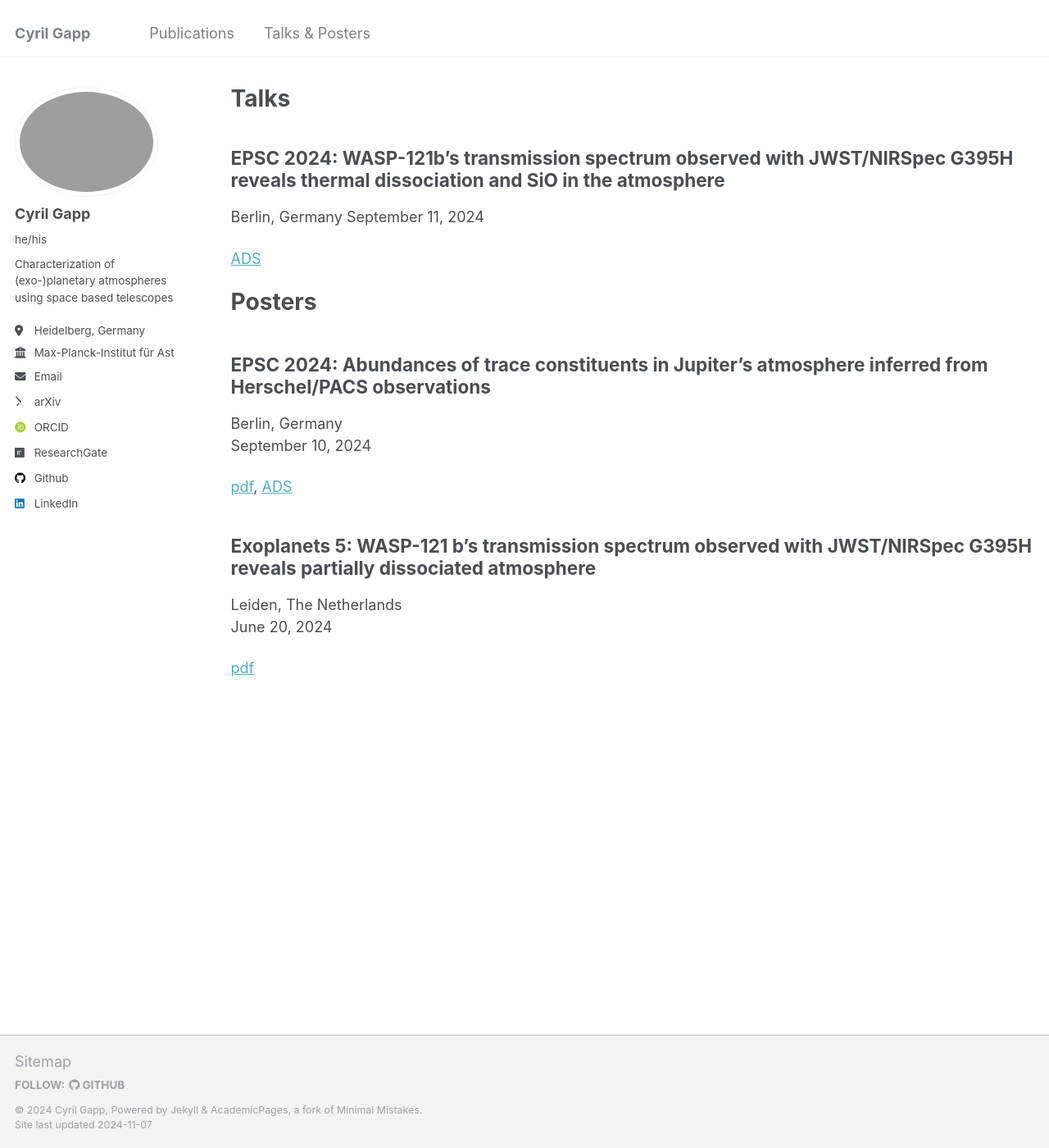
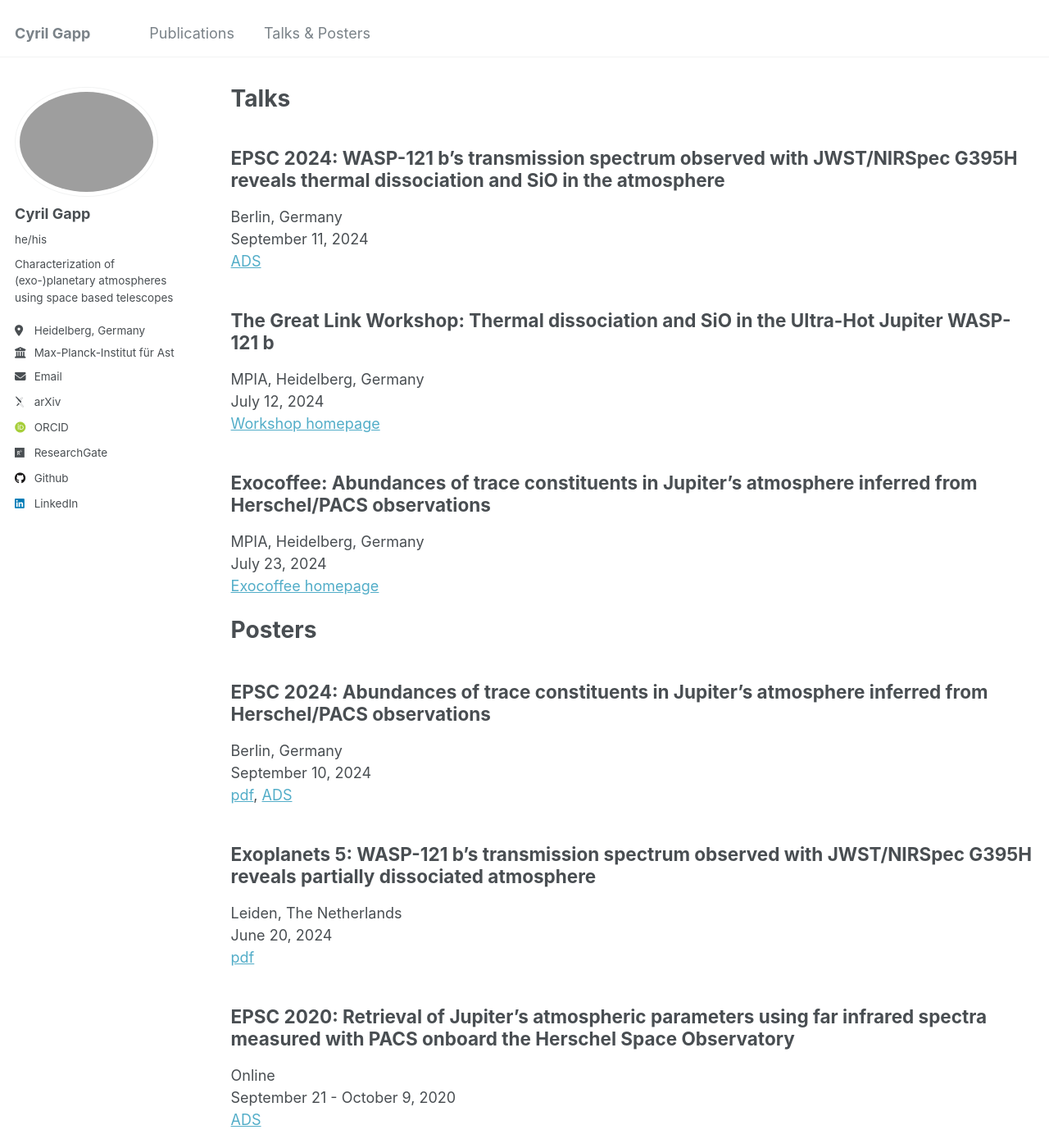
Before and after one commit to gapp-c/gapp-c.github.io, a Jekyll site: the page built from _pages/talks.md, in a window 1280 px wide and 1400 px high. Shown: the whole window at 82% size. Built offline with Jekyll 4.4.1, drawn with Linux system fonts in a browser that asks for light colours; some web fonts are replaced.

Commit message:
add talks

```diff
--- a/_pages/talks.md
+++ b/_pages/talks.md
@@ -6,12 +6,23 @@ author_profile: true
 ---
 
 
-EPSC 2024: WASP-121b's transmission spectrum observed with JWST/NIRSpec G395H reveals thermal dissociation and SiO in the atmosphere
+EPSC 2024: WASP-121 b's transmission spectrum observed with JWST/NIRSpec G395H reveals thermal dissociation and SiO in the atmosphere
 ----------------------------------------------------------------------------
 Berlin, Germany
 September 11, 2024
+[ADS](https://ui.adsabs.harvard.edu/abs/2024EPSC...17..191G/abstract)
 
-[ADS](https://ui.adsabs.harvard.edu/abs/2024EPSC...17..191G/abstract)
+The Great Link Workshop: Thermal dissociation and SiO in the Ultra-Hot Jupiter WASP-121 b
+----------------------------------------------------------------------------
+MPIA, Heidelberg, Germany
+July 12, 2024
+[Workshop homepage](https://the-great-link.github.io/#)
+
+Exocoffee: Abundances of trace constituents in Jupiter’s atmosphere inferred from Herschel/PACS observations
+----------------------------------------------------------------------------
+MPIA, Heidelberg, Germany
+July 23, 2024
+[Exocoffee homepage](https://sites.google.com/view/exocoffee)
 
 Posters
 ======
@@ -20,12 +31,16 @@ EPSC 2024: Abundances of trace constituents in Jupiter's atmosphere inferred fro
 ----------------------------------------------------------------------------
 Berlin, Germany
 September 10, 2024
-
 [pdf](/files/epsc2024.pdf), [ADS](https://ui.adsabs.harvard.edu/abs/2024EPSC...17..208G/abstract)
 
 Exoplanets 5: WASP-121 b’s transmission spectrum observed with JWST/NIRSpec G395H reveals partially dissociated atmosphere
 ----------------------------------------------------------------------------
 Leiden, The Netherlands
 June 20, 2024
+[pdf](/files/exoplanets5.pdf)
 
-[pdf](/files/exoplanets5.pdf)
+EPSC 2020: Retrieval of Jupiter's atmospheric parameters using far infrared spectra measured with PACS onboard the Herschel Space Observatory
+----------------------------------------------------------------------------
+Online
+September 21 - October 9, 2020
+[ADS](https://ui.adsabs.harvard.edu/abs/2020EPSC...14..152G/abstract)
```
Also changed, not shown: 1 other file.
